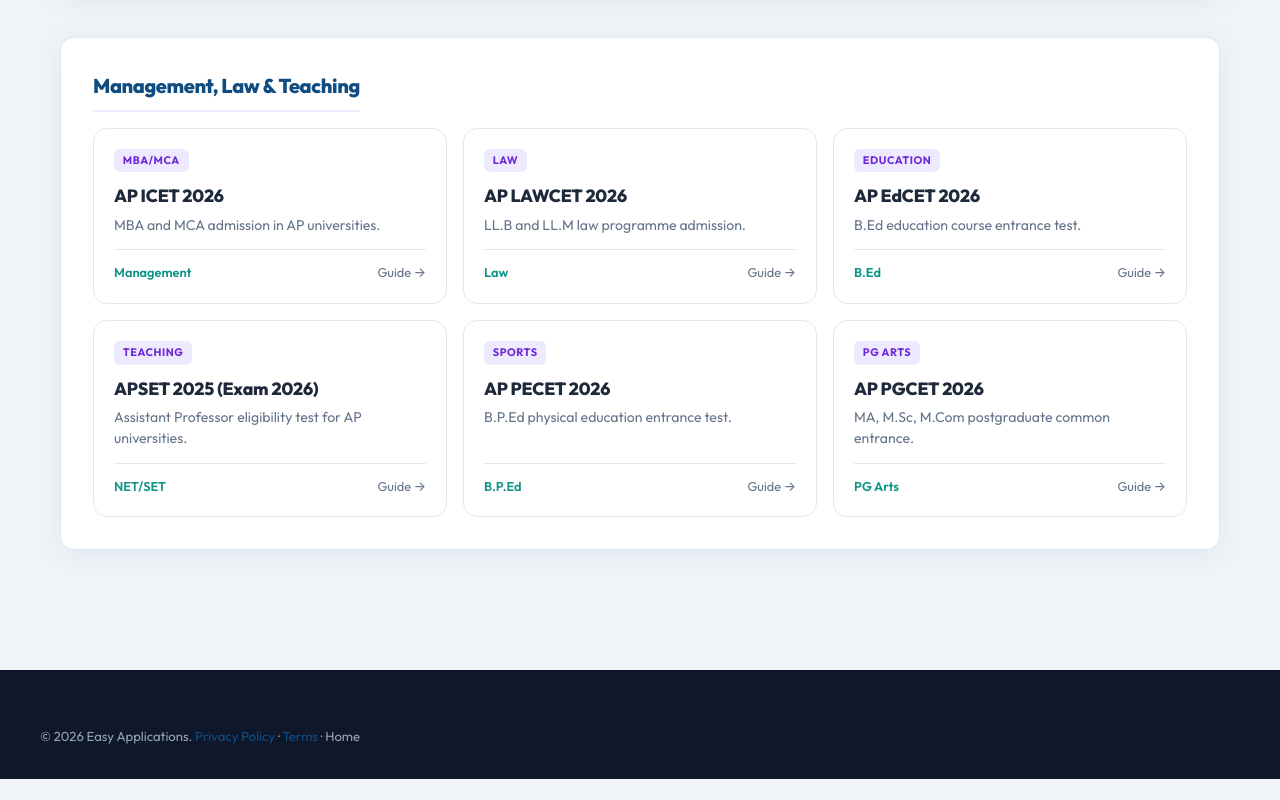
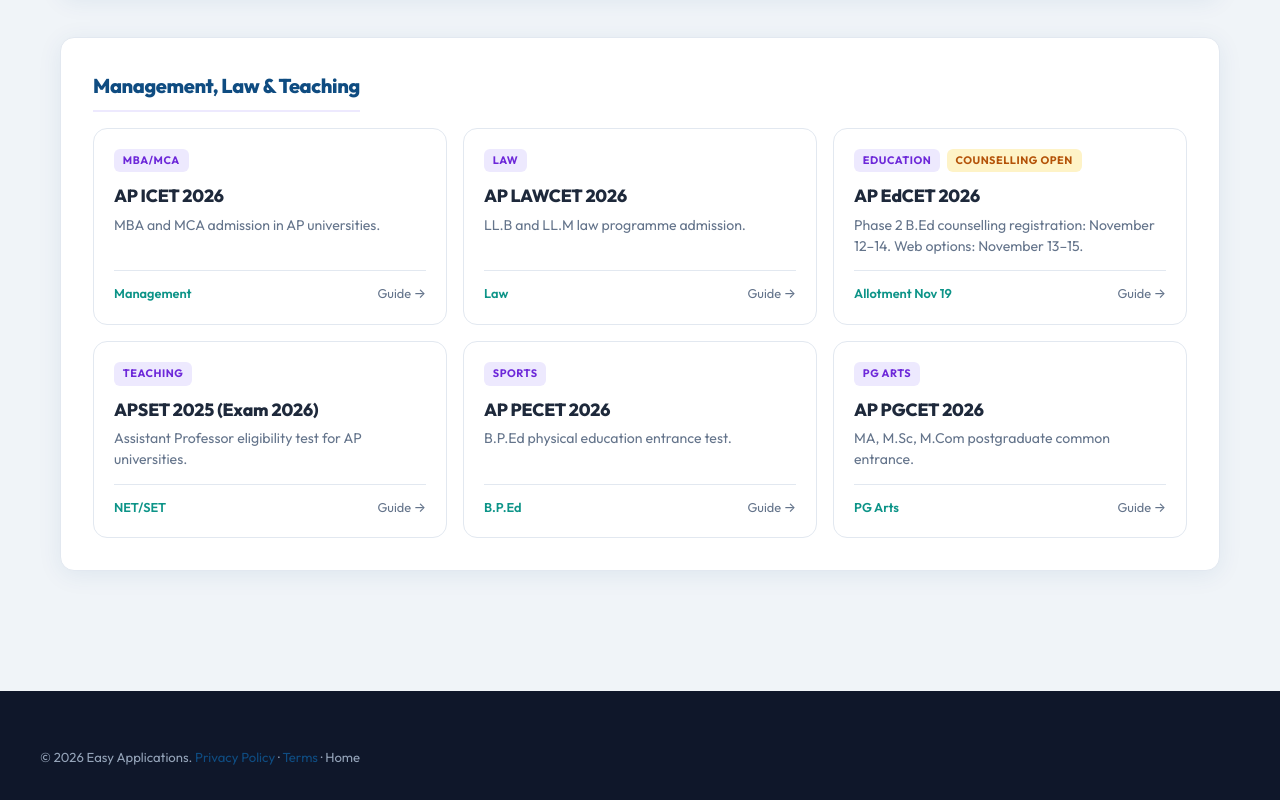
Before and after one commit to Rock682/easy-application, a website: page entrance-exams/index.html in a window 1280 px wide. Shown: the part 1268-2068 px from the top of the page. Before the commit the page ends 2047 px from the top, so only its background shows below. Drawn offline with Linux system fonts and the light colour scheme.

Commit message:
Mark AP EdCET Phase 2 counselling as open in exam hub

```diff
--- a/entrance-exams/index.html
+++ b/entrance-exams/index.html
@@ -114,10 +114,10 @@
                     <div class="card-footer"><span class="card-date">Law</span><span>Guide →</span></div>
                 </a>
                 <a href="../ap-edcet-2026/index.html" class="card cat-entrance">
-                    <div class="card-meta"><span class="card-tag tag-entrance">Education</span></div>
+                    <div class="card-meta"><span class="card-tag tag-entrance">Education</span><span class="card-tag tag-new">Counselling Open</span></div>
                     <h3>AP EdCET 2026</h3>
-                    <p>B.Ed education course entrance test.</p>
-                    <div class="card-footer"><span class="card-date">B.Ed</span><span>Guide →</span></div>
+                    <p>Phase 2 B.Ed counselling registration: November 12–14. Web options: November 13–15.</p>
+                    <div class="card-footer"><span class="card-date">Allotment Nov 19</span><span>Guide →</span></div>
                 </a>
                 <a href="../apset-2026/index.html" class="card cat-entrance">
                     <div class="card-meta"><span class="card-tag tag-entrance">Teaching</span></div>
```
